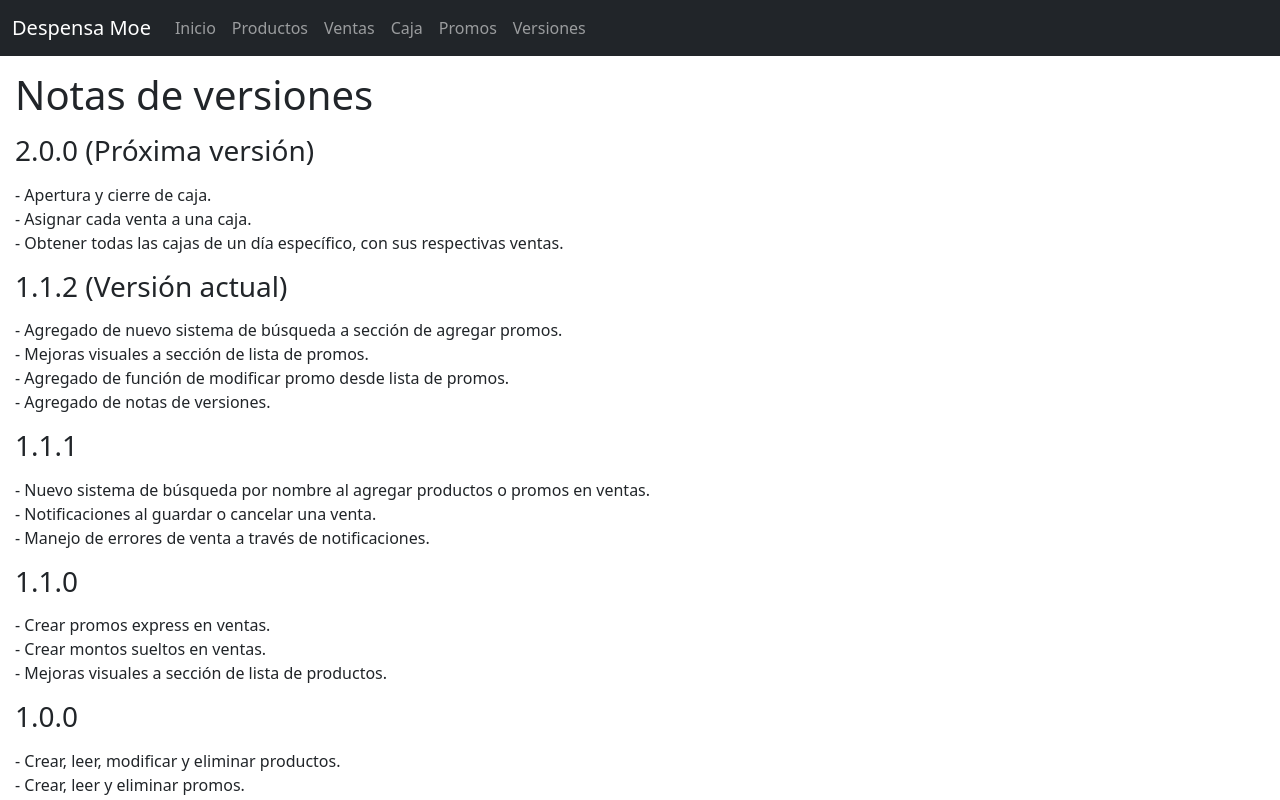
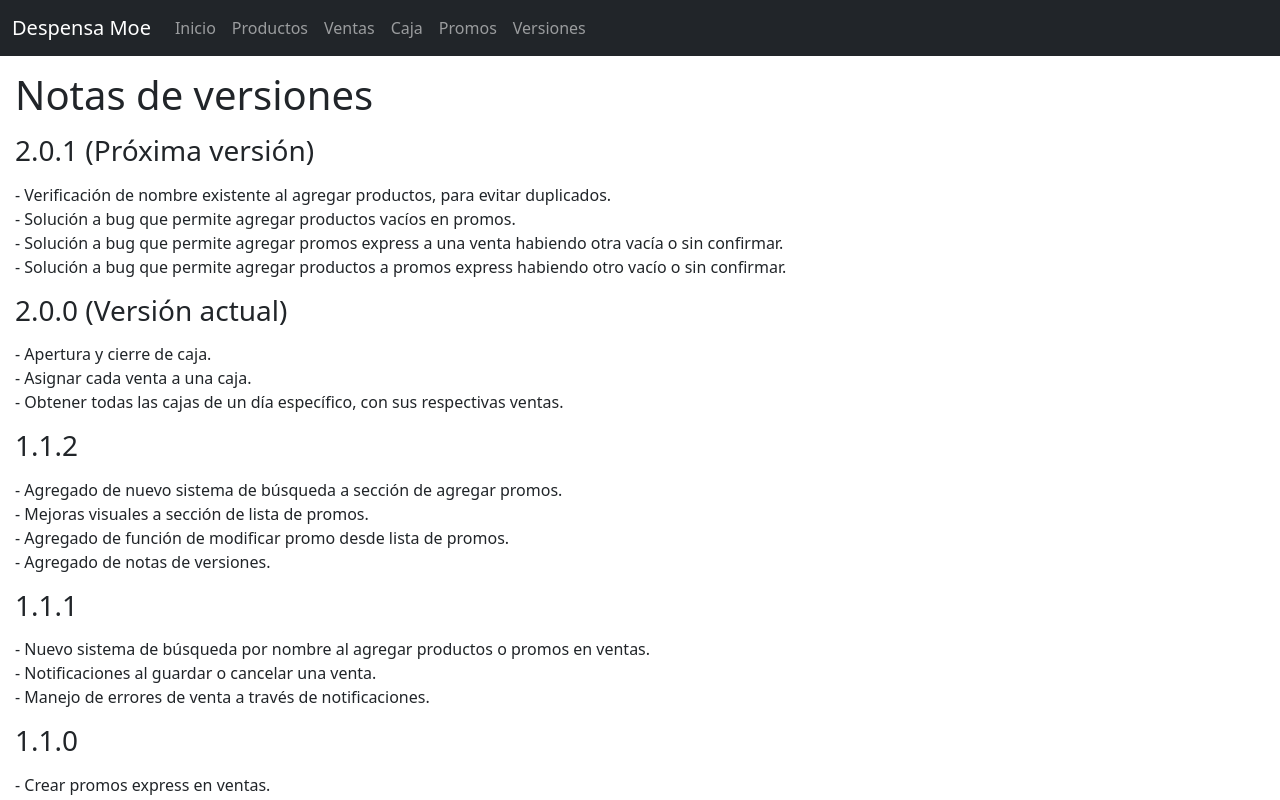
Before and after one commit to Leo22mv/moe-erp, an Angular app: page /versions in a window 1280 px wide. Shown: the top 800 px of the page. Built offline with nearby package versions, Linux system fonts and the light colour scheme.

Commit message:
2.0.0-26-release: 2.0.0

```diff
--- a/package.json
+++ b/package.json
@@ -1,6 +1,6 @@
 {
   "name": "moe-erp",
-  "version": "1.1.2",
+  "version": "2.0.0",
   "main": "src/main.js",
   "author": "Leo Martinez",
   "description": "Despensa moe sistema",
--- a/src/app/components/views/versions/versions.component.html
+++ b/src/app/components/views/versions/versions.component.html
@@ -1,40 +1,48 @@
 <h1>Notas de versiones</h1>
 
-<h3>2.0.0 (Próxima versión)</h3>
+<h3>2.0.1 (Próxima versión)</h3>
 <p>
-- Apertura y cierre de caja. <br>
-- Asignar cada venta a una caja. <br>
+- Verificación de nombre existente al agregar productos, para evitar duplicados.<br>
+- Solución a bug que permite agregar productos vacíos en promos.<br>
+- Solución a bug que permite agregar promos express a una venta habiendo otra vacía o sin confirmar.<br>
+- Solución a bug que permite agregar productos a promos express habiendo otro vacío o sin confirmar.
+</p>
+
+<h3>2.0.0 (Versión actual)</h3>
+<p>
+- Apertura y cierre de caja.<br>
+- Asignar cada venta a una caja.<br>
 - Obtener todas las cajas de un día específico, con sus respectivas ventas.
 </p>
 
-<h3>1.1.2 (Versión actual)</h3>
+<h3>1.1.2</h3>
 <p>
-- Agregado de nuevo sistema de búsqueda a sección de agregar promos. <br>
-- Mejoras visuales a sección de lista de promos. <br>
-- Agregado de función de modificar promo desde lista de promos. <br>
+- Agregado de nuevo sistema de búsqueda a sección de agregar promos.<br>
+- Mejoras visuales a sección de lista de promos.<br>
+- Agregado de función de modificar promo desde lista de promos.<br>
 - Agregado de notas de versiones.
 </p>
 
 <h3>1.1.1</h3>
 <p>
-- Nuevo sistema de búsqueda por nombre al agregar productos o promos en ventas. <br>
-- Notificaciones al guardar o cancelar una venta. <br>
+- Nuevo sistema de búsqueda por nombre al agregar productos o promos en ventas.<br>
+- Notificaciones al guardar o cancelar una venta.<br>
 - Manejo de errores de venta a través de notificaciones.
 </p>
 
 <h3>1.1.0</h3>
 <p>
-- Crear promos express en ventas. <br>
-- Crear montos sueltos en ventas. <br>
+- Crear promos express en ventas.<br>
+- Crear montos sueltos en ventas.<br>
 - Mejoras visuales a sección de lista de productos.
 </p>
 
 <h3>1.0.0</h3>
 <p>
-- Crear, leer, modificar y eliminar productos. <br>
-- Crear, leer y eliminar promos. <br>
-- Agregar productos en ventas, por código de barras o buscando por nombre. <br>
-- Agregar promos en ventas. <br>
-- Crear y leer ventas. <br>
+- Crear, leer, modificar y eliminar productos.<br>
+- Crear, leer y eliminar promos.<br>
+- Agregar productos en ventas, por código de barras o buscando por nombre.<br>
+- Agregar promos en ventas.<br>
+- Crear y leer ventas.<br>
 - Obtener ventas de una fecha específica, con su respectivo detalle, y calcular caja sumando los totales de todas las ventas.
 </p>
```
Also changed, not shown: 1 other file (tests, documents, lock files or other folders).
